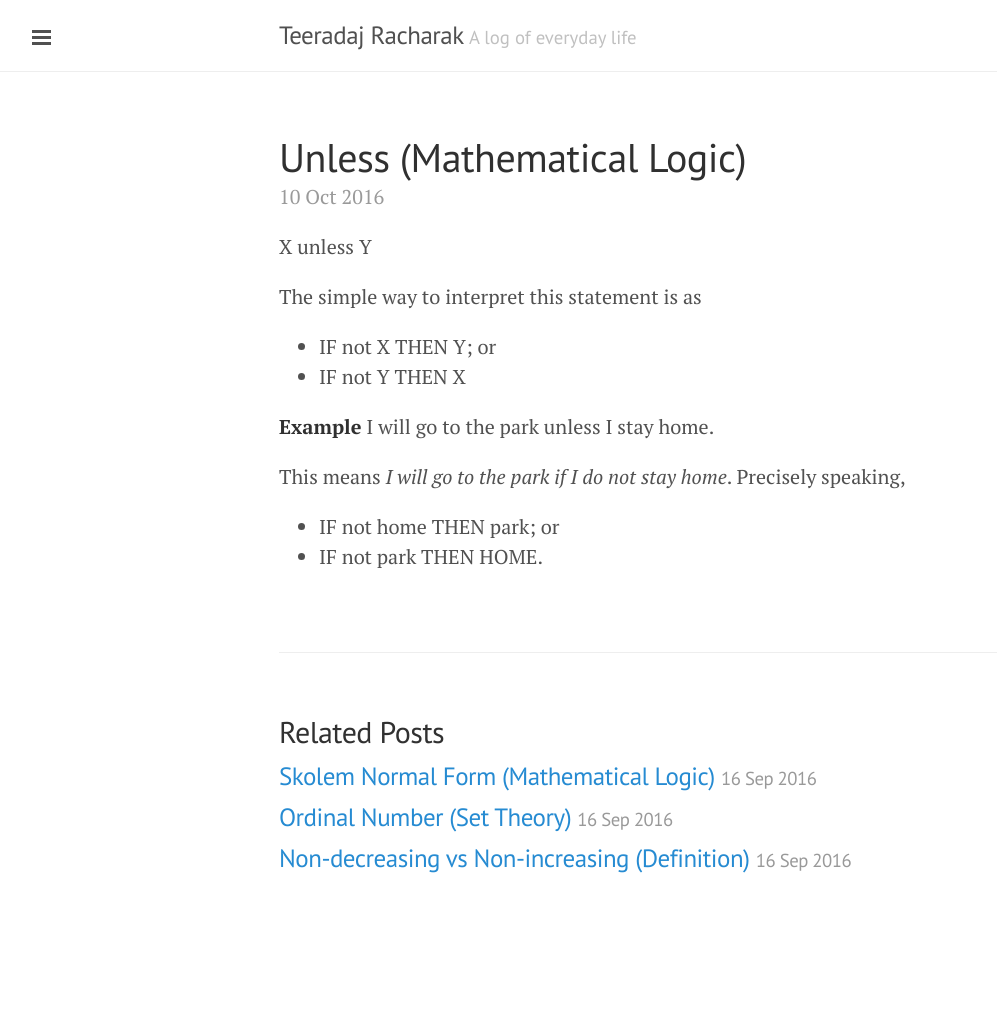
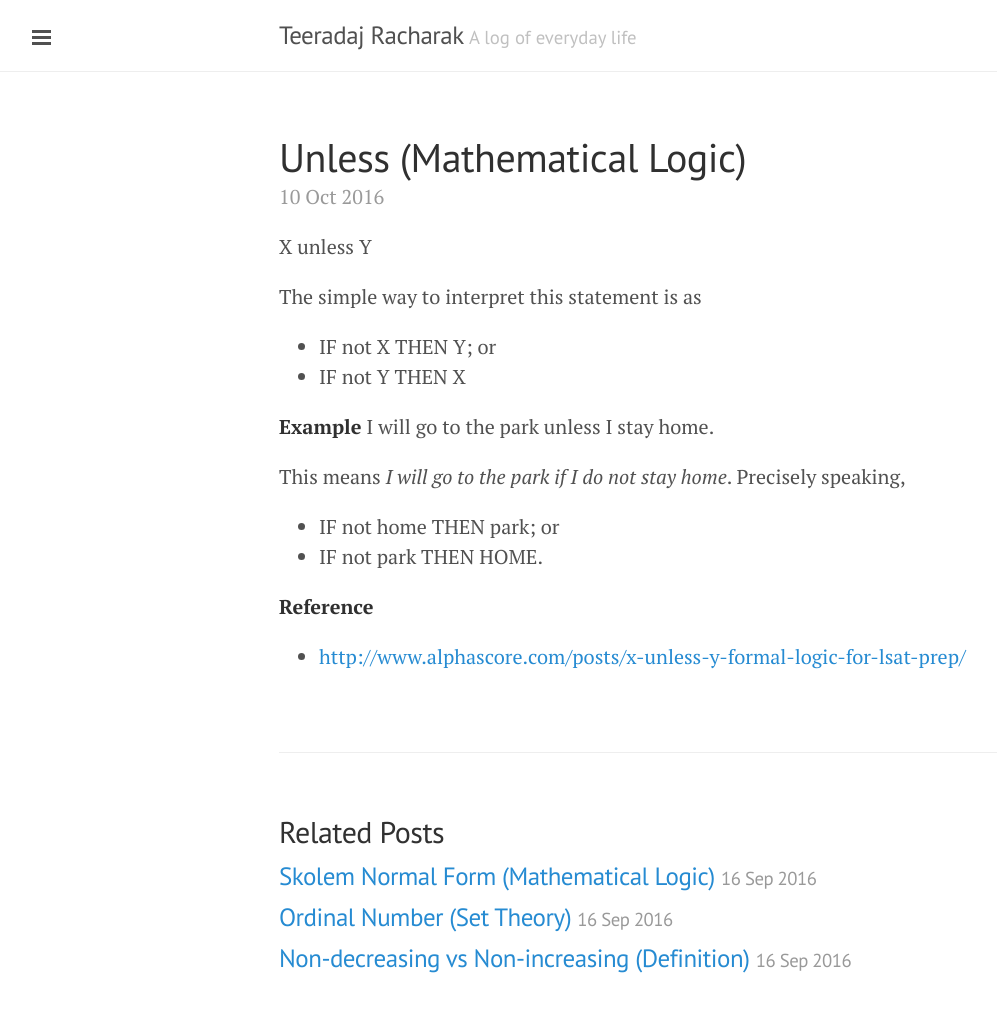
Before and after one commit to xlives/xlives.github.io, a Jekyll site: the page built from _posts/2016-10-10-unless-mathematical-logic.markdown, in a window 1280 px wide. Shown: the whole page, without its empty margins (1-998 px from the left). Built offline with Jekyll 4.4.1, drawn with Linux system fonts in a browser that asks for light colours; before the commit the page ends 935 px from its top, so only the background shows below that.

Commit message:
Post update: Unless (Mathematical Logic)

```diff
--- a/_posts/2016-10-10-unless-mathematical-logic.markdown
+++ b/_posts/2016-10-10-unless-mathematical-logic.markdown
@@ -16,3 +16,7 @@ This means *I will go to the park if I do not stay home*. Precisely speaking,
 
 * IF not home THEN park; or
 * IF not park THEN HOME.
+
+**Reference**
+
+* [http://www.alphascore.com/posts/x-unless-y-formal-logic-for-lsat-prep/](http://www.alphascore.com/posts/x-unless-y-formal-logic-for-lsat-prep/)
```
